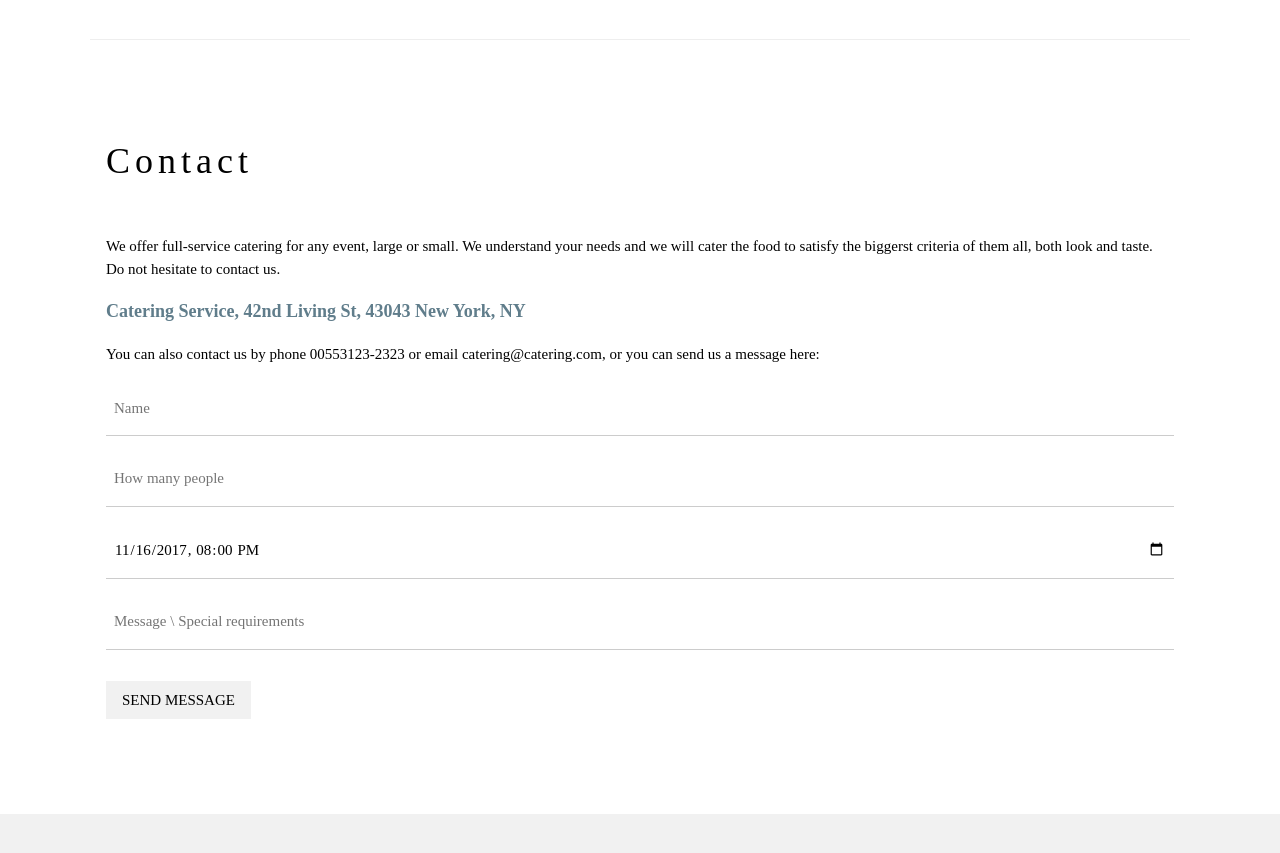
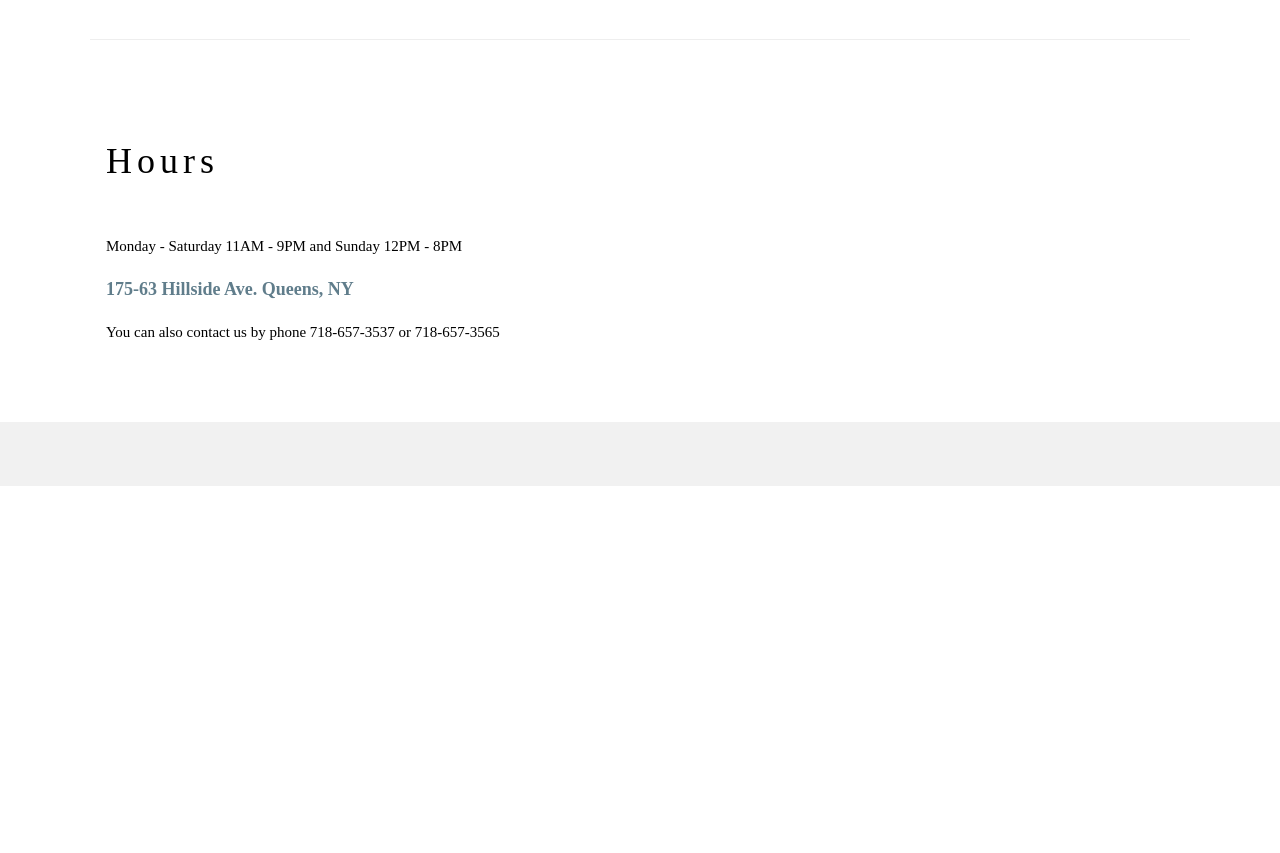
Before and after one commit to jpierre113/BennysPizza, a plain HTML site: page index.html in a window 1280 px wide. Shown: the part 1700-2553 px from the top of the page. After the commit the page ends 2186 px from the top, so only its background shows below. Drawn offline with nearby package versions, Linux system fonts and the light colour scheme.

```diff
--- a/index.html
+++ b/index.html
@@ -85,17 +85,10 @@ h1, h2, h3, h4, h5, h6 {
 
   <!-- Contact Section -->
   <div class="w3-container w3-padding-64" id="contact">
-    <h1>Contact</h1><br>
-    <p>We offer full-service catering for any event, large or small. We understand your needs and we will cater the food to satisfy the biggerst criteria of them all, both look and taste. Do not hesitate to contact us.</p>
-    <p class="w3-text-blue-grey w3-large"><b>Catering Service, 42nd Living St, 43043 New York, NY</b></p>
-    <p>You can also contact us by phone 00553123-2323 or email catering@catering.com, or you can send us a message here:</p>
-    <form action="/action_page.php" target="_blank">
-      <p><input class="w3-input w3-padding-16" type="text" placeholder="Name" required name="Name"></p>
-      <p><input class="w3-input w3-padding-16" type="number" placeholder="How many people" required name="People"></p>
-      <p><input class="w3-input w3-padding-16" type="datetime-local" placeholder="Date and time" required name="date" value="2017-11-16T20:00"></p>
-      <p><input class="w3-input w3-padding-16" type="text" placeholder="Message \ Special requirements" required name="Message"></p>
-      <p><button class="w3-button w3-light-grey w3-section" type="submit">SEND MESSAGE</button></p>
-    </form>
+    <h1>Hours</h1><br>
+    <p>Monday - Saturday 11AM - 9PM and Sunday 12PM - 8PM</p>
+    <p class="w3-text-blue-grey w3-large"><b>175-63 Hillside Ave. Queens, NY</b></p>
+    <p>You can also contact us by phone 718-657-3537 or 718-657-3565 </p>
   </div>
 
 <!-- End page content -->
```
